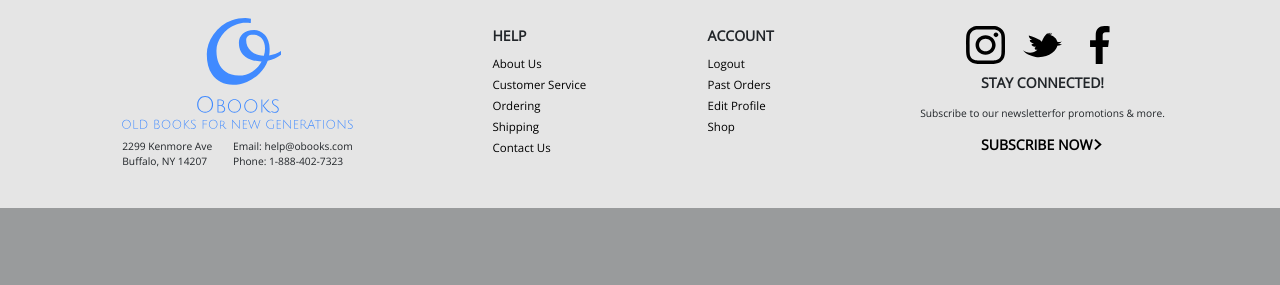
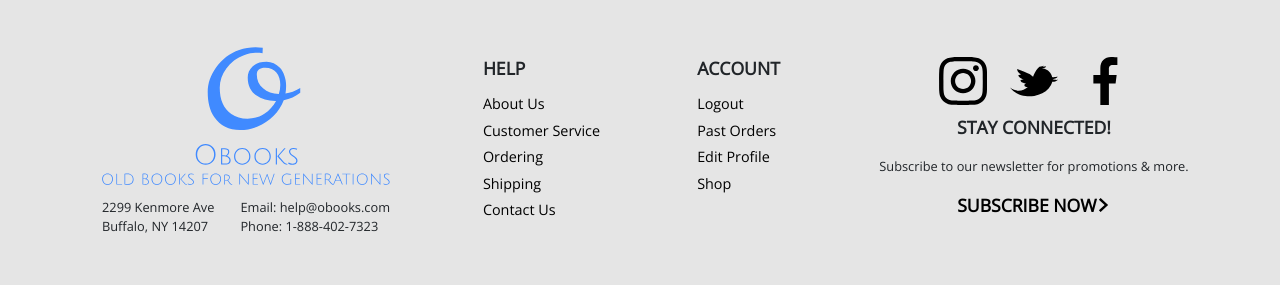
Before and after one commit to 1712250/PTUDW-17TN-Nhom04, a PHP site: page /header_footer.html in a window 1280 px wide. Shown: the part 1057-1342 px from the top of the page. Before the commit the page ends 1265 px from the top, so only its background shows below. Run offline with PHP 8.4, Linux system fonts and the light colour scheme.

Commit message:
fix bugs

```diff
--- a/header_footer.html
+++ b/header_footer.html
@@ -28,6 +28,7 @@
                         <path
                             d="M21.2109 25.5469C21.2109 27.0007 22.3938 28.1836 23.8477 28.1836C25.3015 28.1836 26.4844 27.0007 26.4844 25.5469C26.4844 24.093 25.3015 22.9102 23.8477 22.9102C22.3938 22.9102 21.2109 24.093 21.2109 25.5469ZM23.8477 24.668C24.3322 24.668 24.7266 25.0623 24.7266 25.5469C24.7266 26.0314 24.3322 26.4258 23.8477 26.4258C23.3631 26.4258 22.9687 26.0314 22.9687 25.5469C22.9687 25.0623 23.3631 24.668 23.8477 24.668Z" />
                     </svg>
+                    <div class="cart-badge badge badge-pill badge-danger">1</div>
                 </a>
             </li>
             <li class="nav-item dropdown">
@@ -173,7 +174,7 @@
                         <img src="./static/images/facebook.svg" alt="Facebook">
                     </div>
                     <p>STAY CONNECTED!</p>
-                    <p>Subscribe to our newsletterfor promotions & more.</p>
+                    <p>Subscribe to our newsletter for promotions & more.</p>
                     <div>
                         <a href="#">SUBSCRIBE NOW</a>
                         <img src="./static/images/right-arrow.svg" alt="Right Arrow">
--- a/static/css/header_footer.css
+++ b/static/css/header_footer.css
@@ -6,10 +6,6 @@
 
 *:not(i) {
 	font-family: "Open Sans", sans-serif !important;
-}
-
-html {
-	font-size: 1vw;
 }
 
 .navbar {
@@ -28,6 +24,13 @@ html {
 	color: #e9e8e8;
 	text-transform: capitalize;
 	padding: 0.5rem;
+}
+
+.navbar .nav-item .nav-link .cart-badge {
+	position: relative;
+	top: -0.6rem;
+	left: -0.8rem;
+	font-size: 0.7rem;
 }
 
 .navbar .nav-item {
```
